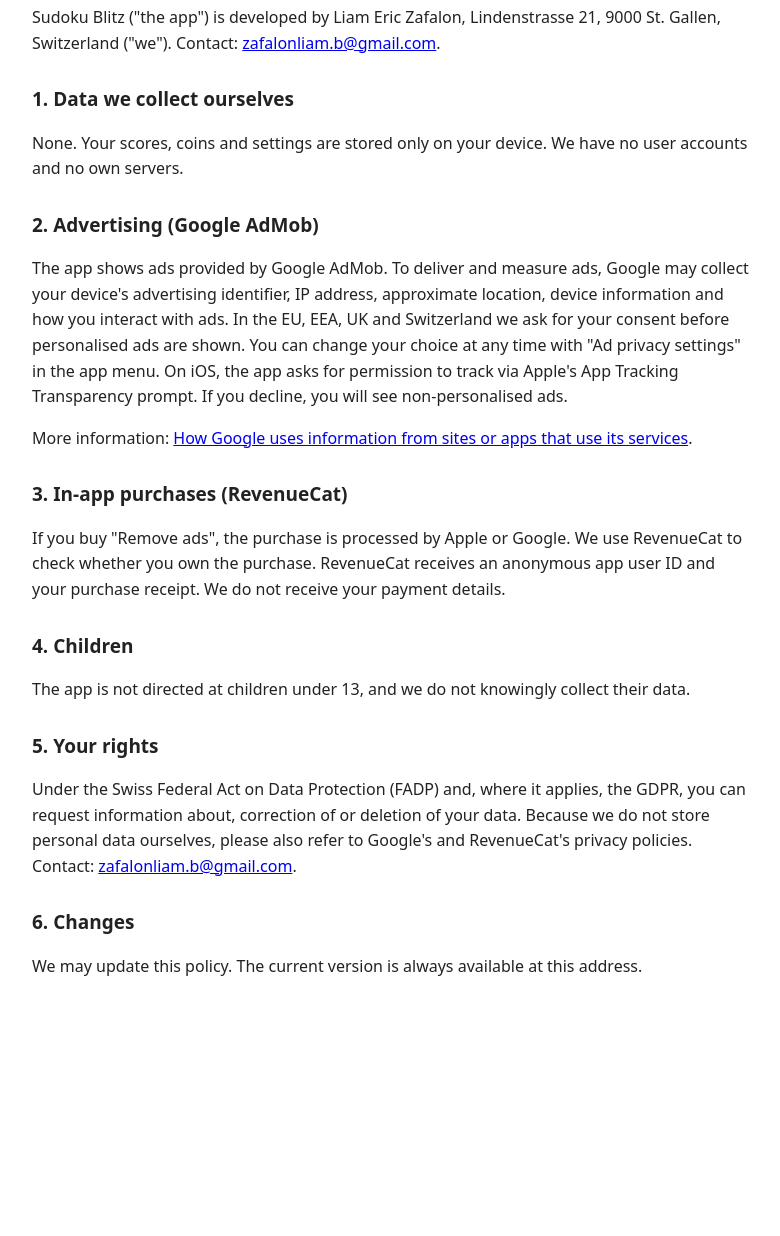
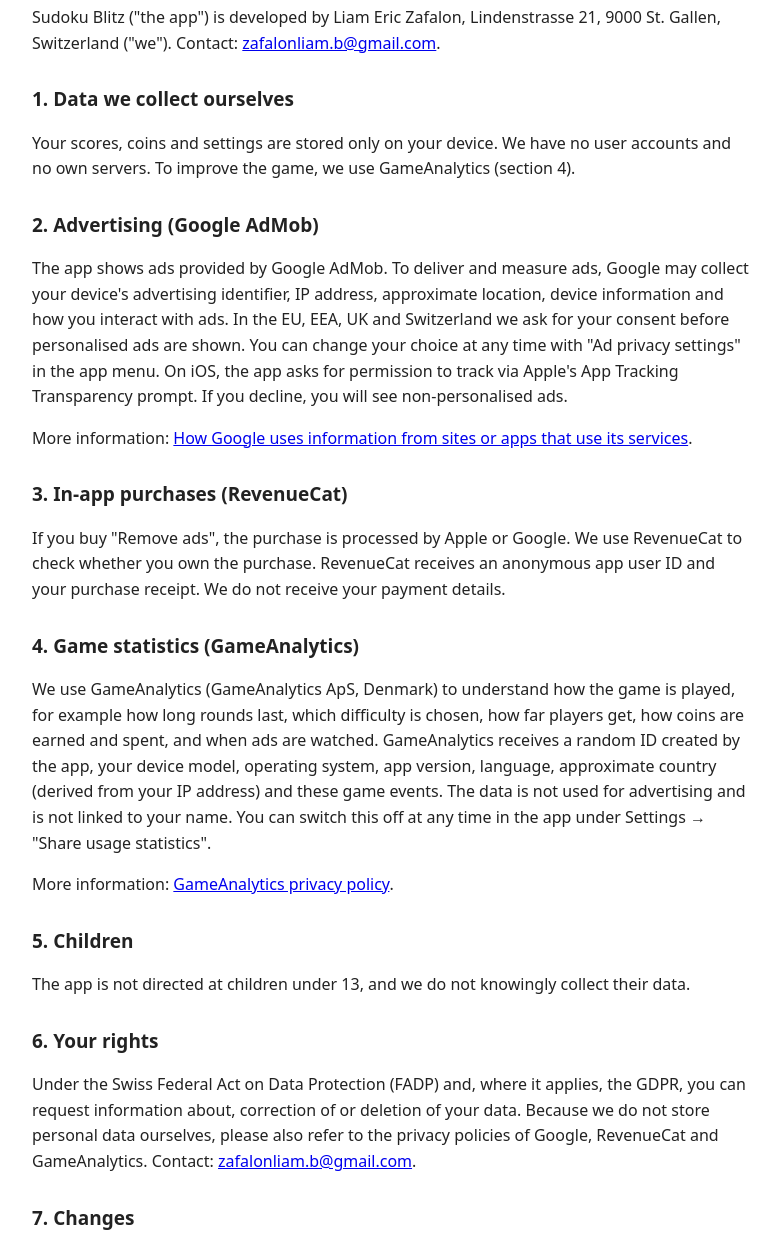
Before and after one commit to sudoku-blitz/sudoku-blitz.github.io, a plain HTML site: page privacy-policy.html in a window 1280 px wide. Shown: the part 140-1376 px from the top of the page, without its empty margins (248-1028 px from the left). Before the commit the page ends 1159 px from the top, so only its background shows below. Drawn offline with Linux system fonts and the light colour scheme.

Commit message:
Add files via upload

```diff
--- a/privacy-policy.html
+++ b/privacy-policy.html
@@ -12,7 +12,7 @@
 <p>Sudoku Blitz ("the app") is developed by Liam Eric Zafalon, Lindenstrasse 21, 9000 St. Gallen, Switzerland ("we"). Contact: <a href="mailto:zafalonliam.b@gmail.com">zafalonliam.b@gmail.com</a>.</p>
 
 <h2>1. Data we collect ourselves</h2>
-<p>None. Your scores, coins and settings are stored only on your device. We have no user accounts and no own servers.</p>
+<p>Your scores, coins and settings are stored only on your device. We have no user accounts and no own servers. To improve the game, we use GameAnalytics (section 4).</p>
 
 <h2>2. Advertising (Google AdMob)</h2>
 <p>The app shows ads provided by Google AdMob. To deliver and measure ads, Google may collect your device's advertising identifier, IP address, approximate location, device information and how you interact with ads. In the EU, EEA, UK and Switzerland we ask for your consent before personalised ads are shown. You can change your choice at any time with "Ad privacy settings" in the app menu. On iOS, the app asks for permission to track via Apple's App Tracking Transparency prompt. If you decline, you will see non-personalised ads.</p>
@@ -21,13 +21,17 @@
 <h2>3. In-app purchases (RevenueCat)</h2>
 <p>If you buy "Remove ads", the purchase is processed by Apple or Google. We use RevenueCat to check whether you own the purchase. RevenueCat receives an anonymous app user ID and your purchase receipt. We do not receive your payment details.</p>
 
-<h2>4. Children</h2>
+<h2>4. Game statistics (GameAnalytics)</h2>
+<p>We use GameAnalytics (GameAnalytics ApS, Denmark) to understand how the game is played, for example how long rounds last, which difficulty is chosen, how far players get, how coins are earned and spent, and when ads are watched. GameAnalytics receives a random ID created by the app, your device model, operating system, app version, language, approximate country (derived from your IP address) and these game events. The data is not used for advertising and is not linked to your name. You can switch this off at any time in the app under Settings → "Share usage statistics".</p>
+<p>More information: <a href="https://gameanalytics.com/privacy">GameAnalytics privacy policy</a>.</p>
+
+<h2>5. Children</h2>
 <p>The app is not directed at children under 13, and we do not knowingly collect their data.</p>
 
-<h2>5. Your rights</h2>
-<p>Under the Swiss Federal Act on Data Protection (FADP) and, where it applies, the GDPR, you can request information about, correction of or deletion of your data. Because we do not store personal data ourselves, please also refer to Google's and RevenueCat's privacy policies. Contact: <a href="mailto:zafalonliam.b@gmail.com">zafalonliam.b@gmail.com</a>.</p>
+<h2>6. Your rights</h2>
+<p>Under the Swiss Federal Act on Data Protection (FADP) and, where it applies, the GDPR, you can request information about, correction of or deletion of your data. Because we do not store personal data ourselves, please also refer to the privacy policies of Google, RevenueCat and GameAnalytics. Contact: <a href="mailto:zafalonliam.b@gmail.com">zafalonliam.b@gmail.com</a>.</p>
 
-<h2>6. Changes</h2>
+<h2>7. Changes</h2>
 <p>We may update this policy. The current version is always available at this address.</p>
 </body>
 </html>
```
